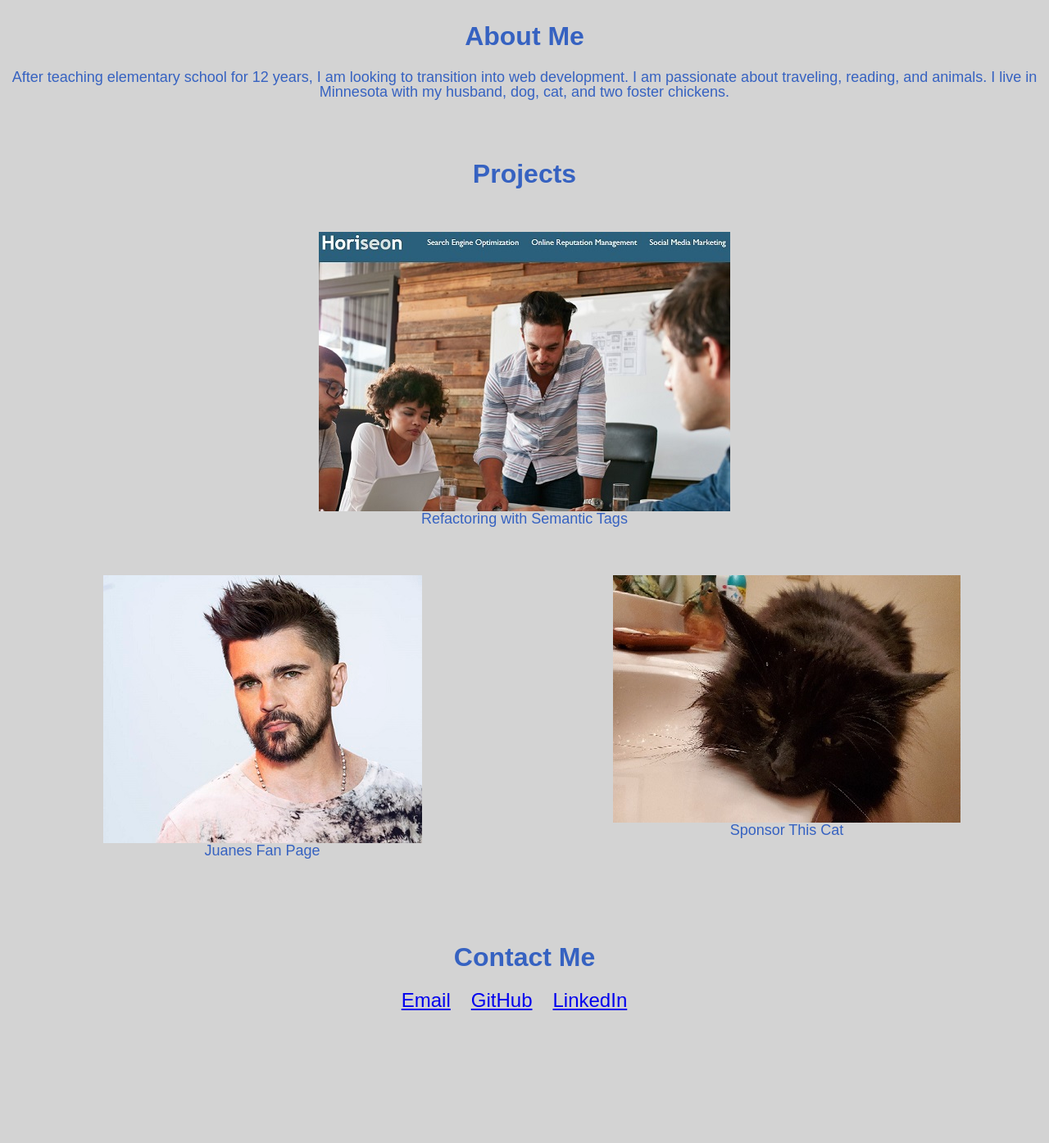
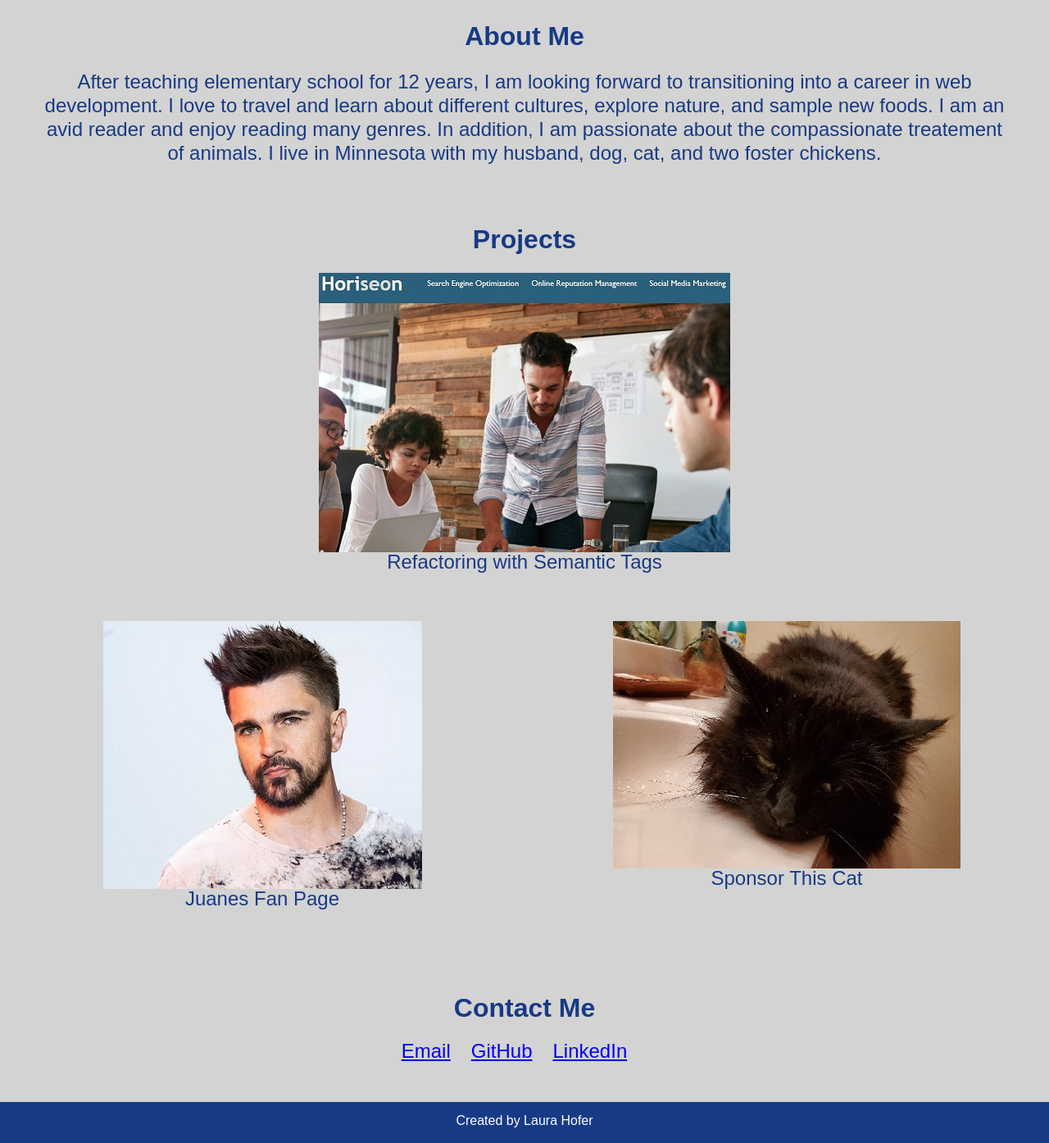
Before and after one commit to ljhofer/02-advanced-css-portfolio, a plain HTML site: page index.html in a window 1280 px wide. Shown: the part 313-1708 px from the top of the page at 82% size. Before the commit the page ends 1596 px from the top, so only its background shows below. Drawn offline with Linux system fonts and the light colour scheme.

Commit message:
Added hover features, changes font sizes, and added a footer

```diff
--- a/assets/style.css
+++ b/assets/style.css
@@ -4,7 +4,7 @@
 }
 
 :root {
-    --heading:rgb(54, 98, 193);
+    --heading:rgb(23, 58, 133);
 
 }
 
@@ -56,11 +56,15 @@ nav {
 }
 
 nav a {
-    padding-right: 25px;
+    margin-right: 25px;
     text-decoration: none;
     color: var( --heading);
     font-size: xx-large;
     font-weight: bold;
+}
+
+nav a:hover {
+    background-color: cornsilk;
 }
 
 main {
@@ -82,7 +86,10 @@ h2 {
 
 .about-me p {
     text-align: center;
-    font-size: large;
+    font-size: x-large;
+    margin-left: 50px;
+    margin-right: 50px;
+    line-height: 29px;
 }
 
 /* This is the set of cards in the Projects area of the site. */
@@ -94,14 +101,17 @@ h2 {
 
 #card-list p {
     text-align: center;
-    font-size: large;
-
+    font-size: x-large;
 }
 
 /* This is the styling for the default card settings. */
 .card {
     flex: 1 1 50%;
     padding: 30px;
+}
+
+.card:hover {
+    background-color: cornsilk;
 }
 
 .card img {
@@ -112,6 +122,7 @@ h2 {
 /* This is the first card that takes up more space than the other cards. */
  #project-1 {
     flex: 1 1 100%;
+    padding-top: 0px;
 }
 
 ul {
@@ -126,6 +137,22 @@ li {
     text-decoration: none;
 }
 
+li:hover {
+    background-color: cornsilk;
+}
+
+footer {
+    color: white;
+    background-color: var( --heading);
+    height: 50px;
+    display: flex;
+    justify-content: center;
+}
+
+footer p {
+    padding-top: 15px;
+}
+
 /* These are the changes that are made when the screen width goes to a smaller width. */
 @media screen and (max-width: 576px) {
     .card {
@@ -133,6 +160,10 @@ li {
     }
 
     h1 {
-        font-size: 60px;
+        font-size: 50px;
+    }
+
+    nav {
+        justify-content: center;
     }
 }
--- a/index.html
+++ b/index.html
@@ -25,7 +25,7 @@
     <main>
             <section class="about-me">
                 <h2 id="about-me>"></p>About Me</h2>
-                <P>After teaching elementary school for 12 years, I am looking to transition into web development. I am passionate about traveling, reading, and animals. I live in Minnesota with my husband, dog, cat, and two foster chickens.</P>
+                <p>After teaching elementary school for 12 years, I am looking forward to transitioning into a career in web development. I love to travel and learn about different cultures, explore nature, and sample new foods.  I am an avid reader and enjoy reading many genres. In addition, I am passionate about the compassionate treatement of animals. I live in Minnesota with my husband, dog, cat, and two foster chickens.</p>
             </section>
 
             <section>
@@ -65,13 +65,8 @@
 
     </main>
 
-
-
     <footer>
-
-
-
-
+        <p>Created by Laura Hofer</p>
     </footer>
 
 </body>
```
